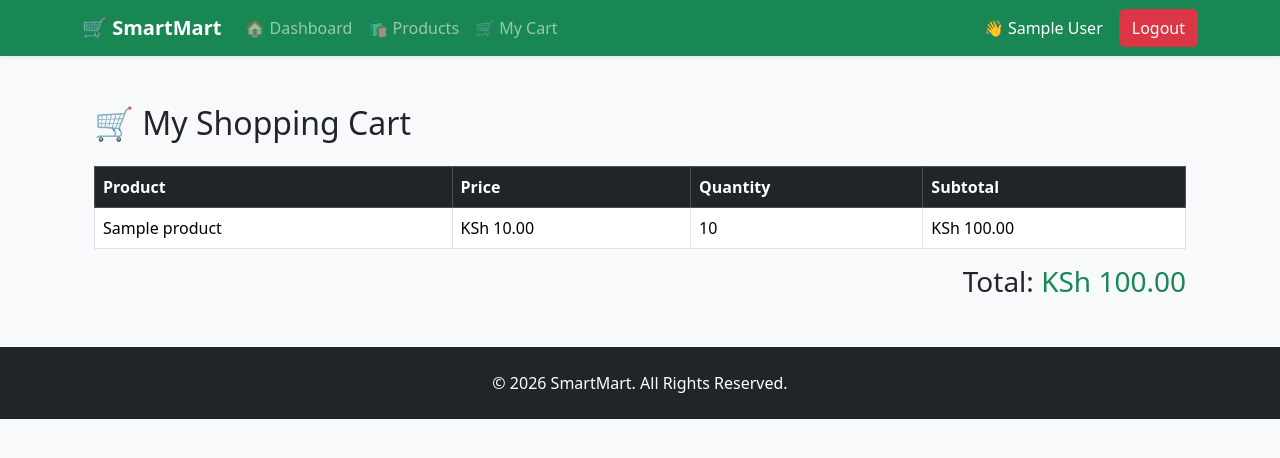
After one commit to kiruiian/smartmart, a Flask app: page /cart in a window 1280 px wide. The commit adds this page. Shown: the top 458 px of the page. Run offline with Flask 3, Linux system fonts and the light colour scheme; a user stored in the database is signed in; tables that the repository leaves empty hold one stand-in row (values such as "Sample post"); one stand-in notice (Sample message) is shown.

Commit message:
feat: implement shopping cart foundation and improve navigation

```diff
--- a/app/__init__.py
+++ b/app/__init__.py
@@ -23,11 +23,12 @@ def create_app():
     from .routes import main_bp
     from .auth import auth_bp
     from .admin import admin_bp
+    from .customer import customer_bp
 
     # Register blueprints
     app.register_blueprint(main_bp)
     app.register_blueprint(auth_bp, url_prefix="/auth")
     app.register_blueprint(admin_bp)
-
+    app.register_blueprint(customer_bp)
 
     return app
--- /dev/null
+++ b/app/customer.py
@@ -0,0 +1,78 @@
+from flask import Blueprint, render_template, redirect, url_for, flash
+from flask_login import login_required, current_user
+
+from app.extensions import db
+from app.models import Product, Cart, CartItem
+
+customer_bp = Blueprint("customer", __name__)
+
+
+# ==========================================
+# Add Product to Cart
+# ==========================================
+@customer_bp.route("/cart/add/<int:product_id>")
+@login_required
+def add_to_cart(product_id):
+
+    product = Product.query.get_or_404(product_id)
+
+    # Get user's cart
+    cart = Cart.query.filter_by(user_id=current_user.id).first()
+
+    # Create cart if it doesn't exist
+    if not cart:
+        cart = Cart(user_id=current_user.id)
+        db.session.add(cart)
+        db.session.commit()
+
+    # Check if product already exists in cart
+    cart_item = CartItem.query.filter_by(
+        cart_id=cart.id,
+        product_id=product.id
+    ).first()
+
+    if cart_item:
+        cart_item.quantity += 1
+    else:
+        cart_item = CartItem(
+            cart_id=cart.id,
+            product_id=product.id,
+            quantity=1
+        )
+        db.session.add(cart_item)
+
+    db.session.commit()
+
+    flash(f"{product.name} added to cart!", "success")
+
+    return redirect(url_for("main.products"))
+
+
+# ==========================================
+# View Shopping Cart
+# ==========================================
+@customer_bp.route("/cart")
+@login_required
+def view_cart():
+
+    cart = Cart.query.filter_by(user_id=current_user.id).first()
+
+    if not cart:
+        return render_template(
+            "customer/cart.html",
+            cart_items=[],
+            total=0
+        )
+
+    cart_items = cart.items
+
+    total = sum(
+        item.product.price * item.quantity
+        for item in cart_items
+    )
+
+    return render_template(
+        "customer/cart.html",
+        cart_items=cart_items,
+        total=total
+    )
--- a/app/templates/base.html
+++ b/app/templates/base.html
@@ -10,12 +10,38 @@
     <link href="https://cdn.jsdelivr.net/npm/bootstrap@5.3.7/dist/css/bootstrap.min.css" rel="stylesheet">
 
     <!-- Custom CSS -->
-    <link rel="stylesheet" href="{{ url_for('static', filename='/style.css') }}">
+    <link rel="stylesheet" href="{{ url_for('static', filename='style.css') }}">
 </head>
 
 <body>
 
     {% include 'components/navbar.html' %}
+
+    <!-- Flash Messages -->
+    <div class="container mt-3">
+
+        {% with messages = get_flashed_messages(with_categories=true) %}
+            {% if messages %}
+
+                {% for category, message in messages %}
+
+                    <div class="alert alert-{{ category }} alert-dismissible fade show" role="alert">
+
+                        {{ message }}
+
+                        <button type="button"
+                                class="btn-close"
+                                data-bs-dismiss="alert">
+                        </button>
+
+                    </div>
+
+                {% endfor %}
+
+            {% endif %}
+        {% endwith %}
+
+    </div>
 
     <main class="container mt-5">
         {% block content %}{% endblock %}
@@ -25,6 +51,23 @@
 
     <!-- Bootstrap JS -->
     <script src="https://cdn.jsdelivr.net/npm/bootstrap@5.3.7/dist/js/bootstrap.bundle.min.js"></script>
+    <script>
+document.addEventListener("DOMContentLoaded", function () {
+
+    const alerts = document.querySelectorAll(".alert");
+
+    alerts.forEach(function(alert) {
+
+        setTimeout(function() {
+
+            const bsAlert = bootstrap.Alert.getOrCreateInstance(alert);
+            bsAlert.close();
+
+        }, 5000); // 5000 milliseconds = 5 seconds
+
+    });
+
+});
+</script>
 
 </body>
-</html>
--- a/app/templates/components/navbar.html
+++ b/app/templates/components/navbar.html
@@ -1,34 +1,67 @@
-<nav class="navbar navbar-expand-lg navbar-dark bg-success">
+<nav class="navbar navbar-expand-lg navbar-dark bg-success shadow-sm">
+
     <div class="container">
 
-        <a class="navbar-brand" href="{{ url_for('main.home') }}">
+        <!-- Logo -->
+        <a class="navbar-brand fw-bold" href="{{ url_for('main.home') }}">
             🛒 SmartMart
         </a>
 
-        <div class="ms-auto">
+        <!-- Mobile Toggle -->
+        <button class="navbar-toggler"
+                type="button"
+                data-bs-toggle="collapse"
+                data-bs-target="#navbarNav">
+
+            <span class="navbar-toggler-icon"></span>
+
+        </button>
+
+        <div class="collapse navbar-collapse" id="navbarNav">
 
             {% if current_user.is_authenticated %}
 
+                <ul class="navbar-nav me-auto">
+
+                    <li class="nav-item">
+                        <a class="nav-link"
+                           href="{{ url_for('main.dashboard') }}">
+                            🏠 Dashboard
+                        </a>
+                    </li>
+
+                    <li class="nav-item">
+                        <a class="nav-link"
+                           href="{{ url_for('main.products') }}">
+                            🛍 Products
+                        </a>
+                    </li>
+
+                    <li class="nav-item">
+                        <a class="nav-link"
+                           href="{{ url_for('customer.view_cart') }}">
+                            🛒 My Cart
+                        </a>
+                    </li>
+
+                </ul>
+
+                <div class="d-flex align-items-center">
+
                     <span class="text-white me-3">
-                    Welcome, {{ current_user.full_name }}
+                        👋 {{ current_user.full_name }}
                     </span>
-
-                <a class="btn btn-light me-2"
-                   href="{{ url_for('main.dashboard') }}">
-                    Dashboard
-                </a>
-
-                <a class="btn btn-warning me-2"
-                   href="{{ url_for('main.products') }}">
-                    Products
-                </a>
 
                     <a class="btn btn-danger"
                        href="{{ url_for('auth.logout') }}">
                         Logout
                     </a>
 
+                </div>
+
             {% else %}
+
+                <div class="ms-auto">
 
                     <a class="btn btn-light me-2"
                        href="{{ url_for('auth.login') }}">
@@ -40,9 +73,12 @@
                         Register
                     </a>
 
+                </div>
+
             {% endif %}
 
         </div>
 
     </div>
+
 </nav>
--- /dev/null
+++ b/app/templates/customer/cart.html
@@ -0,0 +1,73 @@
+{% extends "base.html" %}
+
+{% block title %}My Cart | SmartMart{% endblock %}
+
+{% block content %}
+
+<div class="container mt-4">
+
+    <h2 class="mb-4">🛒 My Shopping Cart</h2>
+
+    {% if cart_items %}
+
+    <table class="table table-bordered table-hover align-middle">
+
+        <thead class="table-dark">
+
+            <tr>
+                <th>Product</th>
+                <th>Price</th>
+                <th>Quantity</th>
+                <th>Subtotal</th>
+            </tr>
+
+        </thead>
+
+        <tbody>
+
+        {% for item in cart_items %}
+
+            <tr>
+
+                <td>{{ item.product.name }}</td>
+
+                <td>KSh {{ "%.2f"|format(item.product.price) }}</td>
+
+                <td>{{ item.quantity }}</td>
+
+                <td>
+                    KSh {{ "%.2f"|format(item.product.price * item.quantity) }}
+                </td>
+
+            </tr>
+
+        {% endfor %}
+
+        </tbody>
+
+    </table>
+
+    <div class="text-end">
+
+        <h3>
+            Total:
+            <span class="text-success">
+                KSh {{ "%.2f"|format(total) }}
+            </span>
+        </h3>
+
+    </div>
+
+    {% else %}
+
+    <div class="alert alert-info">
+
+        Your shopping cart is empty.
+
+    </div>
+
+    {% endif %}
+
+</div>
+
+{% endblock %}
```
Also changed, not shown: app/models.py (+42 -0 lines), app/routes.py (+3 -33 lines), app/templates/products.html (+14 -4 lines), migrations/versions/3672483937d5_adding_shoppong_cart_models.py (added, +44 -0 lines). Lines whose indentation alone changed are shown as unchanged.
